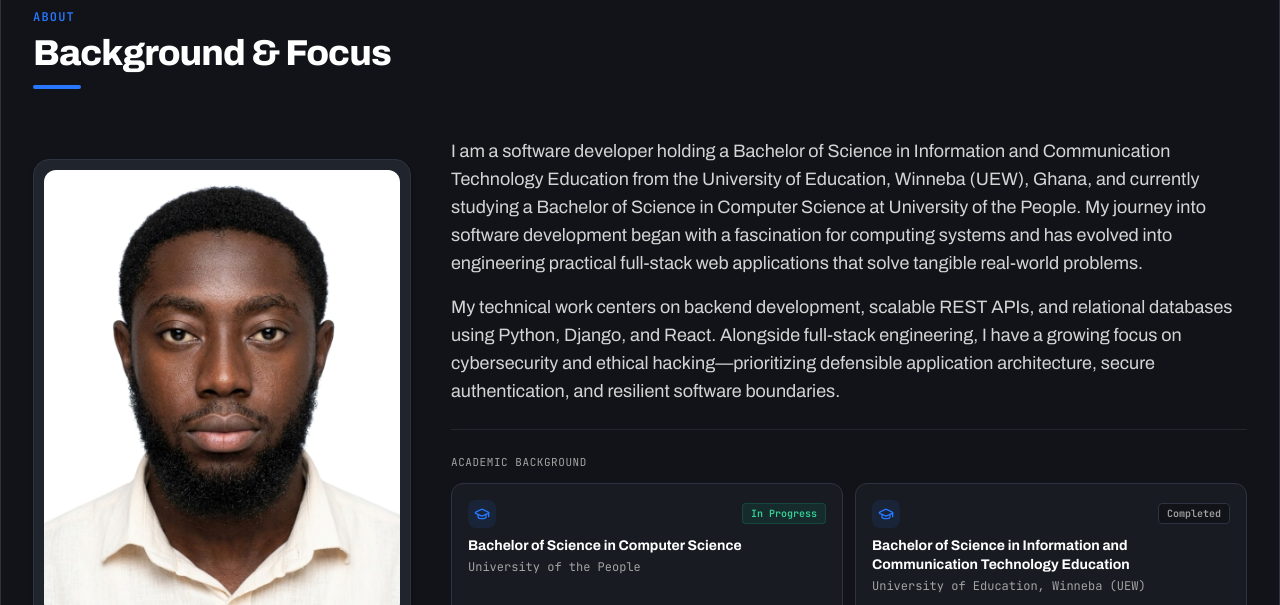
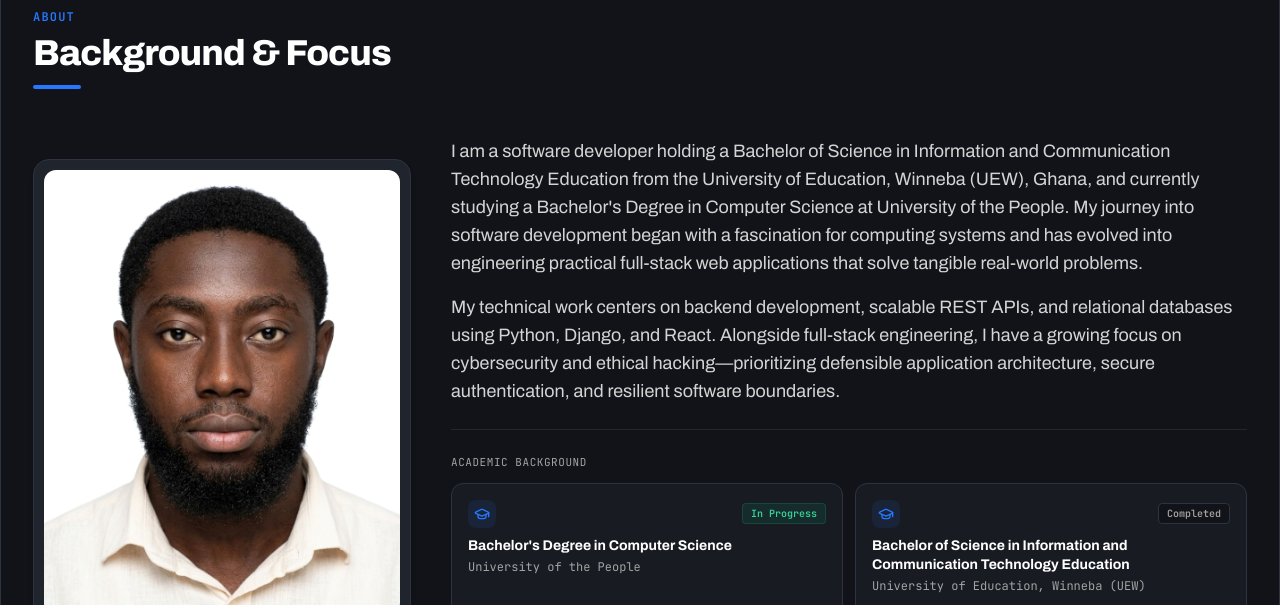
Before and after one commit to ClementBaffourPalmer/My_Portfolio, a React (Vite) app: page / in a window 1280 px wide. Shown: the part 840-1445 px from the top of the page. Built offline with nearby package versions, Linux system fonts and the light colour scheme.

Commit message:
feat(education): update University of the People to Bachelor's Degree in Computer Science

```diff
--- a/src/data/portfolioData.ts
+++ b/src/data/portfolioData.ts
@@ -7,7 +7,7 @@ export const personalInfo = {
   headline: "Full-Stack Developer & Software Engineer",
   intro: "I'm a full-stack developer interested in building practical software solutions and exploring how technology can solve real-world problems. My interests include backend development, software engineering and cybersecurity.",
   aboutBio: [
-    "I am a software developer holding a Bachelor of Science in Information and Communication Technology Education from the University of Education, Winneba (UEW), Ghana, and currently studying a Bachelor of Science in Computer Science at University of the People. My journey into software development began with a fascination for computing systems and has evolved into engineering practical full-stack web applications that solve tangible real-world problems.",
+    "I am a software developer holding a Bachelor of Science in Information and Communication Technology Education from the University of Education, Winneba (UEW), Ghana, and currently studying a Bachelor's Degree in Computer Science at University of the People. My journey into software development began with a fascination for computing systems and has evolved into engineering practical full-stack web applications that solve tangible real-world problems.",
     "My technical work centers on backend development, scalable REST APIs, and relational databases using Python, Django, and React. Alongside full-stack engineering, I have a growing focus on cybersecurity and ethical hacking—prioritizing defensible application architecture, secure authentication, and resilient software boundaries."
   ],
   status: "Available for Software Engineering Opportunities",
@@ -248,7 +248,7 @@ export const experienceData: ExperienceItem[] = [
 
 export const educationData: EducationItem[] = [
   {
-    degree: "Bachelor of Science in Computer Science",
+    degree: "Bachelor's Degree in Computer Science",
     institution: "University of the People",
     location: "Pasadena, CA (Online)",
     period: "In Progress",
```
Also changed, not shown: src/components/HeroBackgroundVideo.tsx (+6 -9 lines), src/pages/BlogPostPage.tsx (indentation only).
